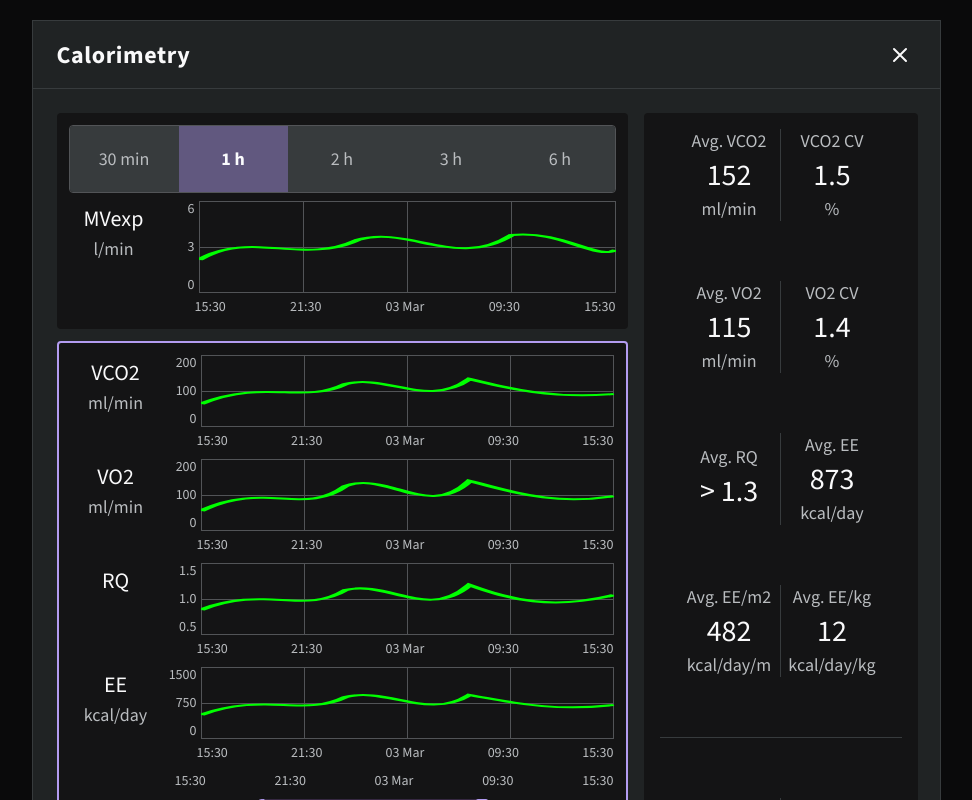
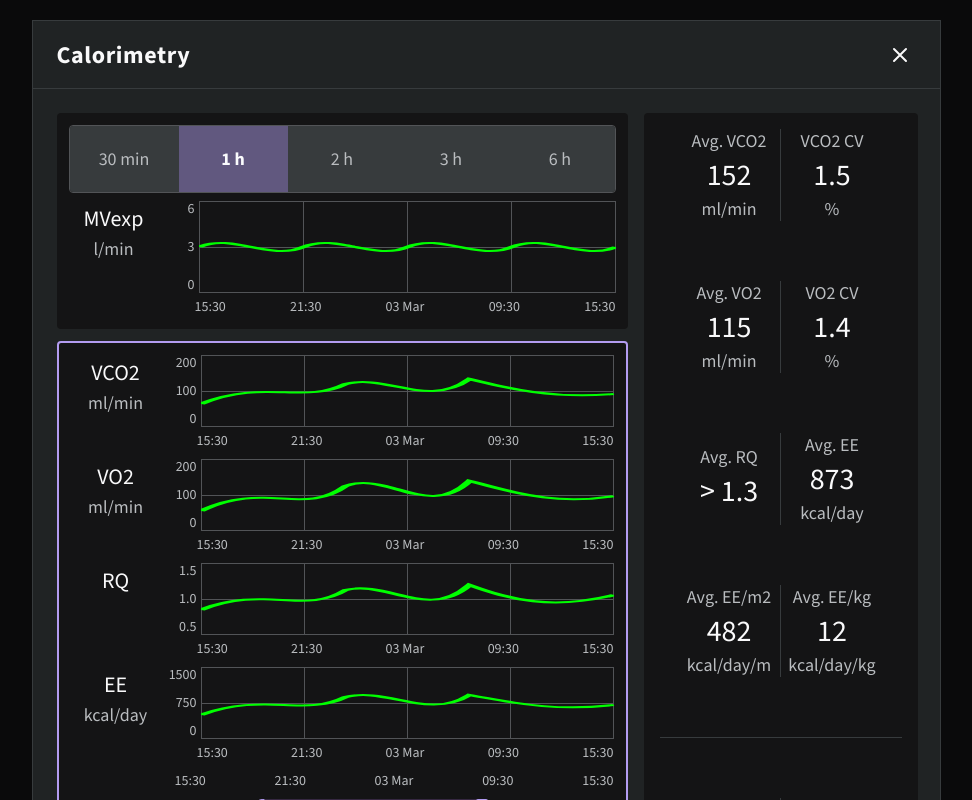
Before and after one commit to kevinhsu525/calorimetry-prototype, a React (Vite) app: page / in a window 1280 px wide. Shown: the top 800 px of the page, without its empty margins (154-1126 px from the left). Built offline with nearby package versions, Linux system fonts and the light colour scheme; the HTML template or start-up script is replaced by a standard one.

Commit message:
fix: simplify MVexp waveform to smooth wave
- Replace complex QRS-style path with simple smooth wave
- Green (#00FF00) 2px stroke, no fill
- Natural 4-cycle smooth wave matching Figma design

```diff
--- a/src/App.tsx
+++ b/src/App.tsx
@@ -67,7 +67,7 @@ const App: React.FC = () => {
               maxValue="6"
               midValue="3"
               minValue="0"
-              pathData="M0 35 C 12 5, 25 40, 38 15 C 50 0, 62 44, 75 10 C 87 5, 95 35, 100 25"
+              pathData="M0 22 C 8 8, 17 36, 25 22 C 33 8, 42 36, 50 22 C 58 8, 67 36, 75 22 C 83 8, 92 36, 100 22"
               viewBoxHeight={44.523}
             />
           </div>
```
